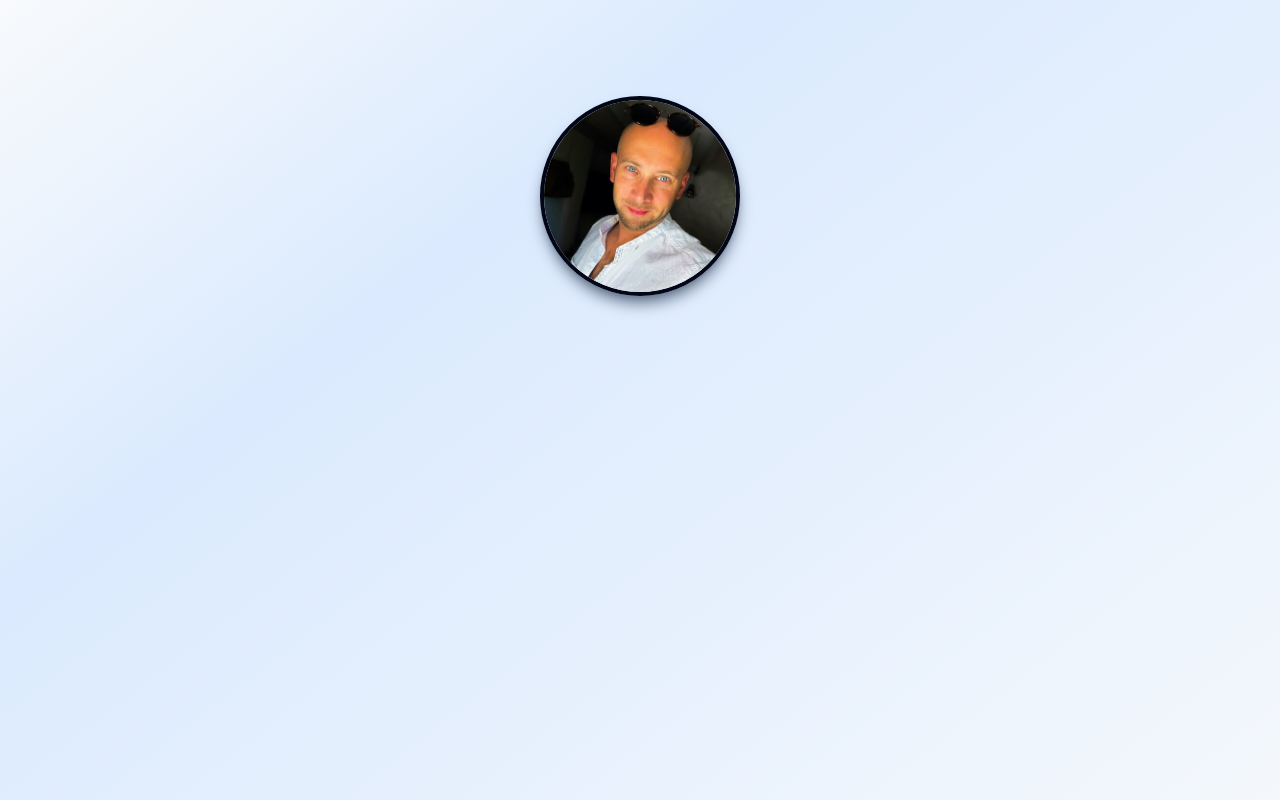
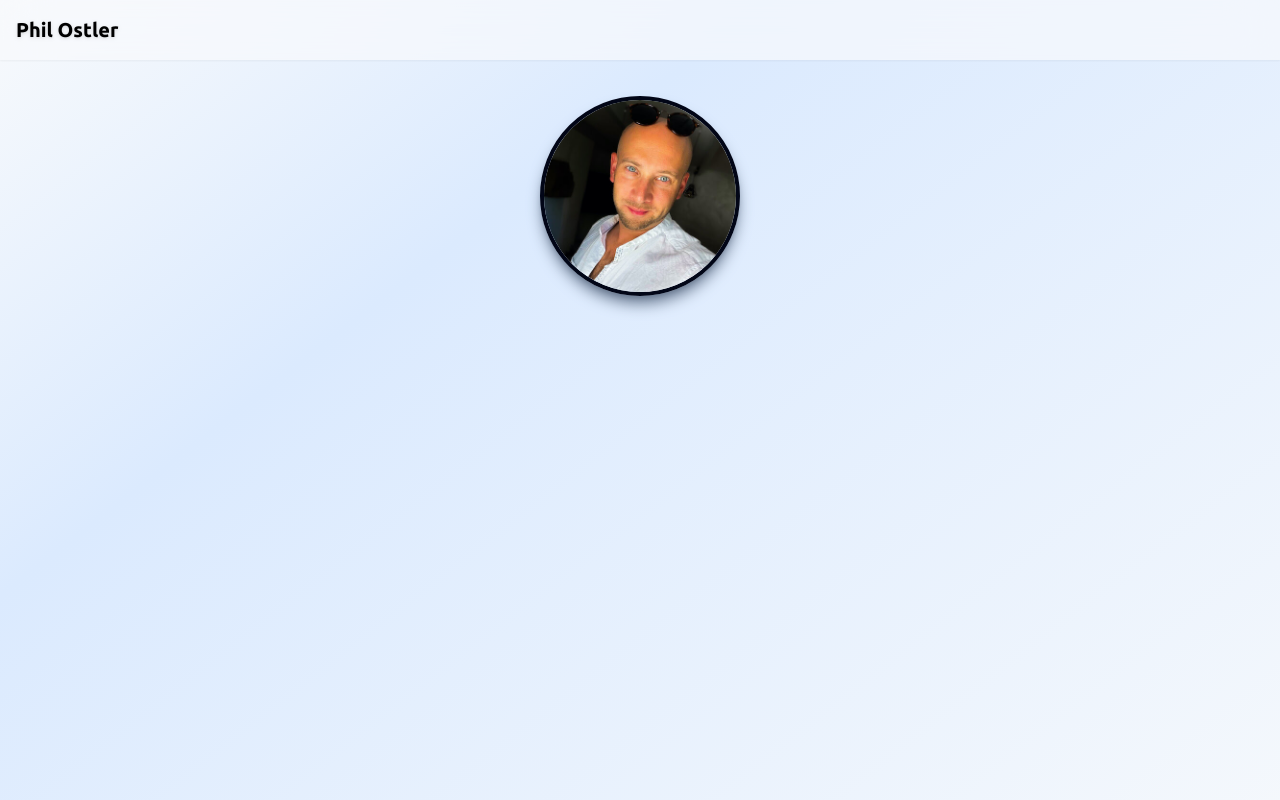
Before and after one commit to philostler/philostler.com, a Next.js app: page / in a window 1280 px wide. Shown: the top 800 px of the page. Built offline with nearby package versions, Linux system fonts and the light colour scheme.

Commit message:
feat: add name header

```diff
--- a/src/app/page.tsx
+++ b/src/app/page.tsx
@@ -1,8 +1,31 @@
 import Image from "next/image";
 import clsx from "clsx";
+import { Ubuntu } from "next/font/google";
+
+const ubuntu = Ubuntu({
+  weight: "700",
+  subsets: ["latin"],
+});
 
 const page = () => (
-  <main className="flex flex-col items-center justify-between min-h-screen m-24">
+  <main className="flex flex-col items-center min-h-screen m-24">
+    <div
+      className={clsx(
+        ubuntu.className,
+        "backdrop-blur-xl",
+        "bg-slate-50/70",
+        "dark:bg-zinc-950/70",
+        "fixed",
+        "p-4",
+        "shadow-sm",
+        "text-center",
+        "top-0",
+        "w-full",
+        "flex",
+      )}
+    >
+      <h1 className={clsx("drop-shadow", "text-xl")}>Phil Ostler</h1>
+    </div>
     <Image
       alt="Phil Ostler's Profile"
       className={clsx(
```
